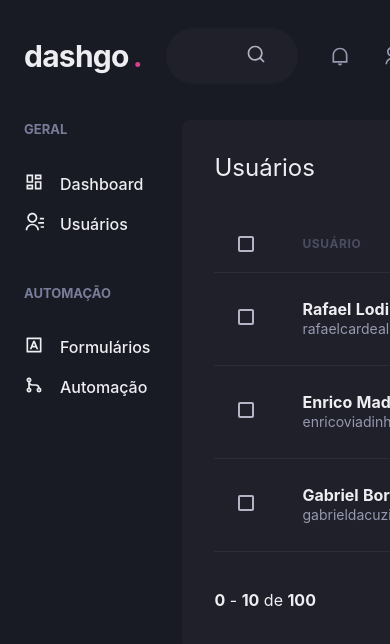
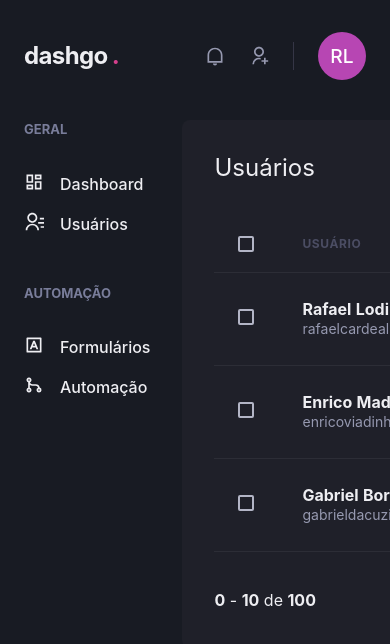
Before and after one commit to rafaelcardeallodi/dashgo, a Next.js app: page /users in a window 390 px wide. Shown: the top 644 px of the page. Built offline with nearby package versions, Linux system fonts and the light colour scheme.

Commit message:
Header responsivo

```diff
--- a/src/components/Header/Logo.tsx
+++ b/src/components/Header/Logo.tsx
@@ -3,7 +3,7 @@
 export function Logo(){
   return (
     <Text
-      fontSize="3xl"
+      fontSize={["2xl", "3xl"]}
       fontWeight="bold"
       letterSpacing="tight"
       w="64"
--- a/src/components/Header/NotificationsNav.tsx
+++ b/src/components/Header/NotificationsNav.tsx
@@ -4,9 +4,9 @@
 export function NotificationsNav(){
   return (
     <HStack
-        spacing="8"
-        mx="8"
-        pr="8"
+        spacing={["6", "8"]}
+        mx={["6", "8"]}
+        pr={["6", "8"]}
         py="1"
         color="gray.300"
         borderRightWidth={1}
--- a/src/components/Header/Profile.tsx
+++ b/src/components/Header/Profile.tsx
@@ -1,14 +1,20 @@
 import { Avatar, Box, Flex, Text } from "@chakra-ui/react";
 
-export function Profile(){
+interface ProfileProps{
+  showProfileData?: boolean;
+}
+
+export function Profile({showProfileData = true}: ProfileProps){
   return (
     <Flex align="center">
+      {showProfileData && (
         <Box mr="4" textAlign="right">
           <Text>Rafael Lodi</Text>
           <Text color="gray.300" fontSize="small">
             rafaelcardeallodi@hotmail.com
           </Text>
         </Box>
+      )}
       <Avatar size="md" name="Rafael Lodi" />
     </Flex>
   );
--- a/src/components/Header/index.tsx
+++ b/src/components/Header/index.tsx
@@ -1,10 +1,15 @@
-import { Flex } from "@chakra-ui/react";
+import { Flex, useBreakpointValue } from "@chakra-ui/react";
 import { Logo } from "./Logo";
 import { NotificationsNav } from "./NotificationsNav";
 import { Profile } from "./Profile";
 import { SearchBox } from "./SearchBox";
 
 export function Header(){
+  const isWideVersion = useBreakpointValue({
+    base: false,
+    lg: true
+  })
+
   return (
     <Flex
       as="header"
@@ -18,11 +23,13 @@
     >
       <Logo />
 
-      <SearchBox />
+      {isWideVersion && (
+        <SearchBox />
+      )}
 
       <Flex align="center" ml="auto">
         <NotificationsNav />
-        <Profile />
+        <Profile showProfileData={isWideVersion} />
       </Flex>
     </Flex>
   );
```
Lines whose indentation alone changed are shown as unchanged.
